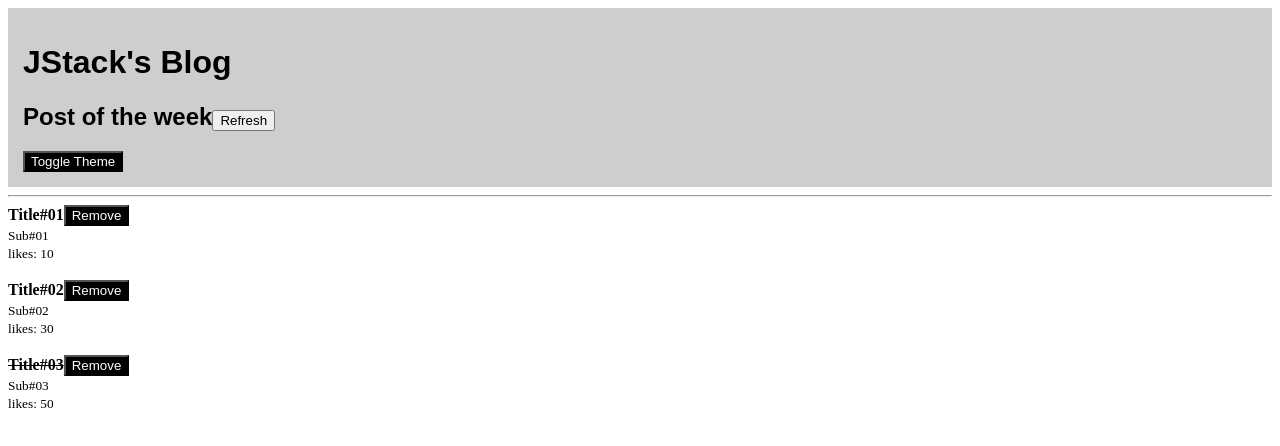
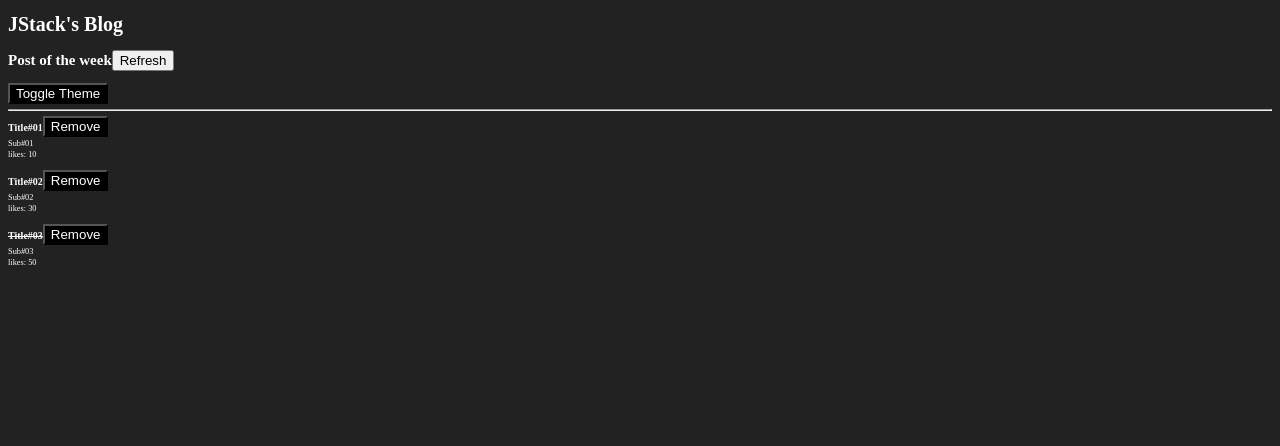
Before and after one commit to Vinnissaum/JStack, a React app in the folder react-fundamentals/: page / in a window 1280 px wide. Shown: the top 446 px of the page. Built offline with nearby package versions, Linux system fonts and the light colour scheme.

Commit message:
style: common css files

```diff
--- a/react-fundamentals/package.json
+++ b/react-fundamentals/package.json
@@ -9,7 +9,9 @@
     "@babel/preset-react": "^7.17.12",
     "babel-loader": "^8.2.5",
     "clean-webpack-plugin": "^4.0.0",
+    "css-loader": "^6.7.1",
     "html-webpack-plugin": "^5.5.0",
+    "style-loader": "^3.3.1",
     "webpack": "^5.73.0",
     "webpack-cli": "^4.10.0",
     "webpack-dev-server": "^4.9.2"
--- a/react-fundamentals/src/Header.js
+++ b/react-fundamentals/src/Header.js
@@ -7,13 +7,7 @@ export default function Header(props) {
   const { onToggleTheme } = useContext(themeContext);
 
   return (
-    <div style={
-      {
-        backgroundColor: '#CECECE',
-        padding: 15,
-        fontFamily: 'JetBrains Mono, sans-serif'
-      }
-    }>
+    <>
       <h1>{props.title}</h1>
       {props.children}
       <Button
@@ -21,7 +15,7 @@ export default function Header(props) {
       >
         Toggle Theme
       </Button>
-    </div>
+    </>
   );
 }
 
--- /dev/null
+++ b/react-fundamentals/src/index.css
@@ -0,0 +1,10 @@
+:root {
+  font-size: 62.5%;
+}
+
+body {
+  background-color: #222;
+  color: #FFF;
+
+  font-family: 'JetBrains Mono', 'sans-serif';
+}
--- a/react-fundamentals/src/index.js
+++ b/react-fundamentals/src/index.js
@@ -1,6 +1,7 @@
 import React from 'react';
 import ReactDOM from 'react-dom';
 import App from './App';
+import './index.css';
 
 ReactDOM.render(
   <App />,
--- a/react-fundamentals/webpack.config.js
+++ b/react-fundamentals/webpack.config.js
@@ -21,6 +21,10 @@ module.exports = {
         exclude: /node_modules/,
         use:'babel-loader',
       },
+      {
+        test: /\.css$/,
+        use: ['style-loader', 'css-loader'],
+      }
     ]
   },
   devServer: {
```
Also changed, not shown: 1 other file (tests, documents, lock files or other folders).
